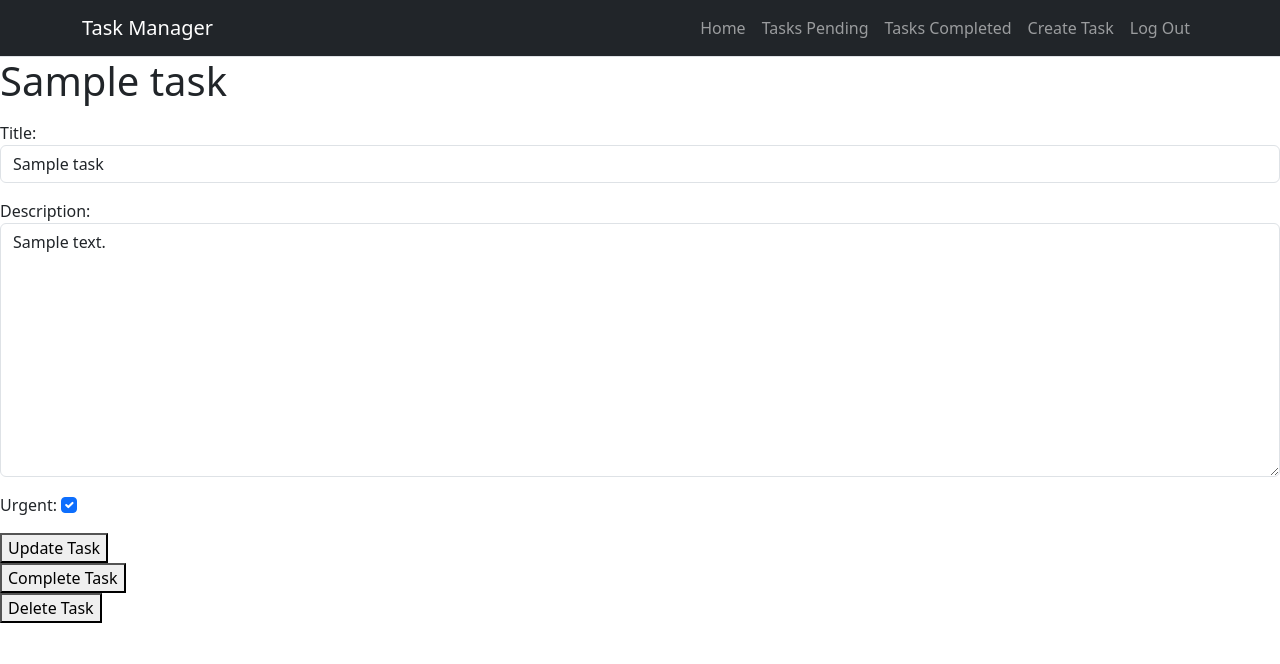
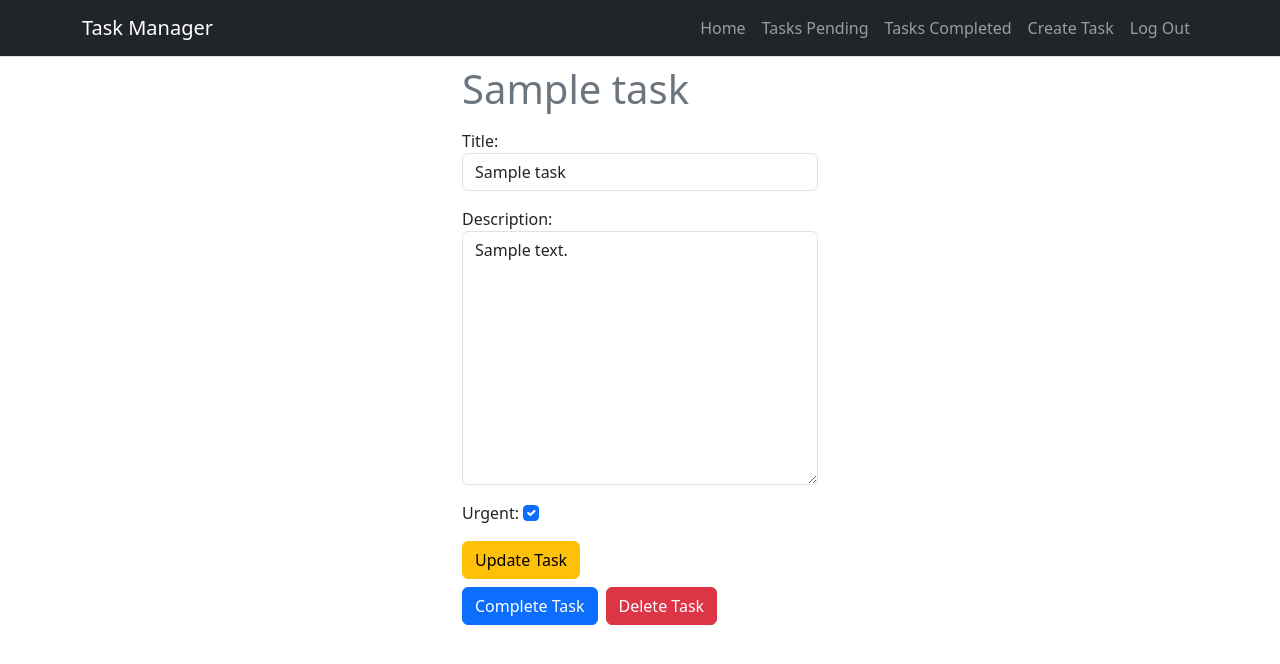
Before and after one commit to HelberthGM/task_manager, a Django app: page /tasks/1/ in a window 1280 px wide. Shown: the top 664 px of the page. Run offline with Django 5.2, Linux system fonts and the light colour scheme; a user stored in the database is signed in; tables that the repository leaves empty hold one stand-in row (values such as "Sample post").

Commit message:
add styles to edit task view

```diff
--- a/tasks/templates/create_task.html
+++ b/tasks/templates/create_task.html
@@ -5,7 +5,7 @@
     <div class="row">
         <div class="col-md-4 offset-md-4 my-5">
             <form method="post" class="card card-body">
-                <h2>Create New Task</h2>
+                <h2 class="mb-2">Create New Task</h2>
                 {{error}}
                 {% csrf_token %}
                 {{ form.as_p }}
--- a/tasks/templates/home.html
+++ b/tasks/templates/home.html
@@ -9,7 +9,7 @@
         <p class="card-text">You can create, view, update, and delete tasks.</p>
         <p class="card-text">Please sign up or sign in to get started.</p>
         <p class="card-text">If you are already signed in, you can view your tasks and manage them.<p>
-        <p class="card-text">Enjoy managing </p>
+        <p class="card-text">Enjoy managing! </p>
         <div class="text-center">
             <a class="btn btn-outline-secondary" href="{% url 'signin' %}">
                 Sign In
--- a/tasks/templates/task_detail.html
+++ b/tasks/templates/task_detail.html
@@ -1,28 +1,35 @@
 {% extends 'base.html' %}
 
 {% block content %}
-
-<h1>{{task.title}}</h1>
+<main class="container">
+    <div class="row">
+        <div class="col-md-4 offset-md-4">
+            <h1 class="text-secondary my-2">{{task.title}}</h1>
             <p>{{error}}</p>
             <form method="POST">
                 {% csrf_token %}
                 {{form.as_p}}
-    <button>
+                <button class="btn btn-warning">
                     Update Task
                 </button>
             </form>
+            <div class="mt-2 d-flex">
                 <form action="{% url 'complete_task' task.id %}" method="post">
                     {% csrf_token %}
-    <button>
+                    <button class="btn btn-primary">
                         Complete Task
                     </button>
                 </form>
 
                 <form action="{% url 'delete_task' task.id %}" method="post">
                     {% csrf_token %}
-    <button>
+                    <button class="btn btn-danger ms-2">
                         Delete Task
                     </button>
                 </form>
+            </div>
+        </div>
+    </div>
+</main>
 
 {% endblock %}
```
Lines whose indentation alone changed are shown as unchanged.
